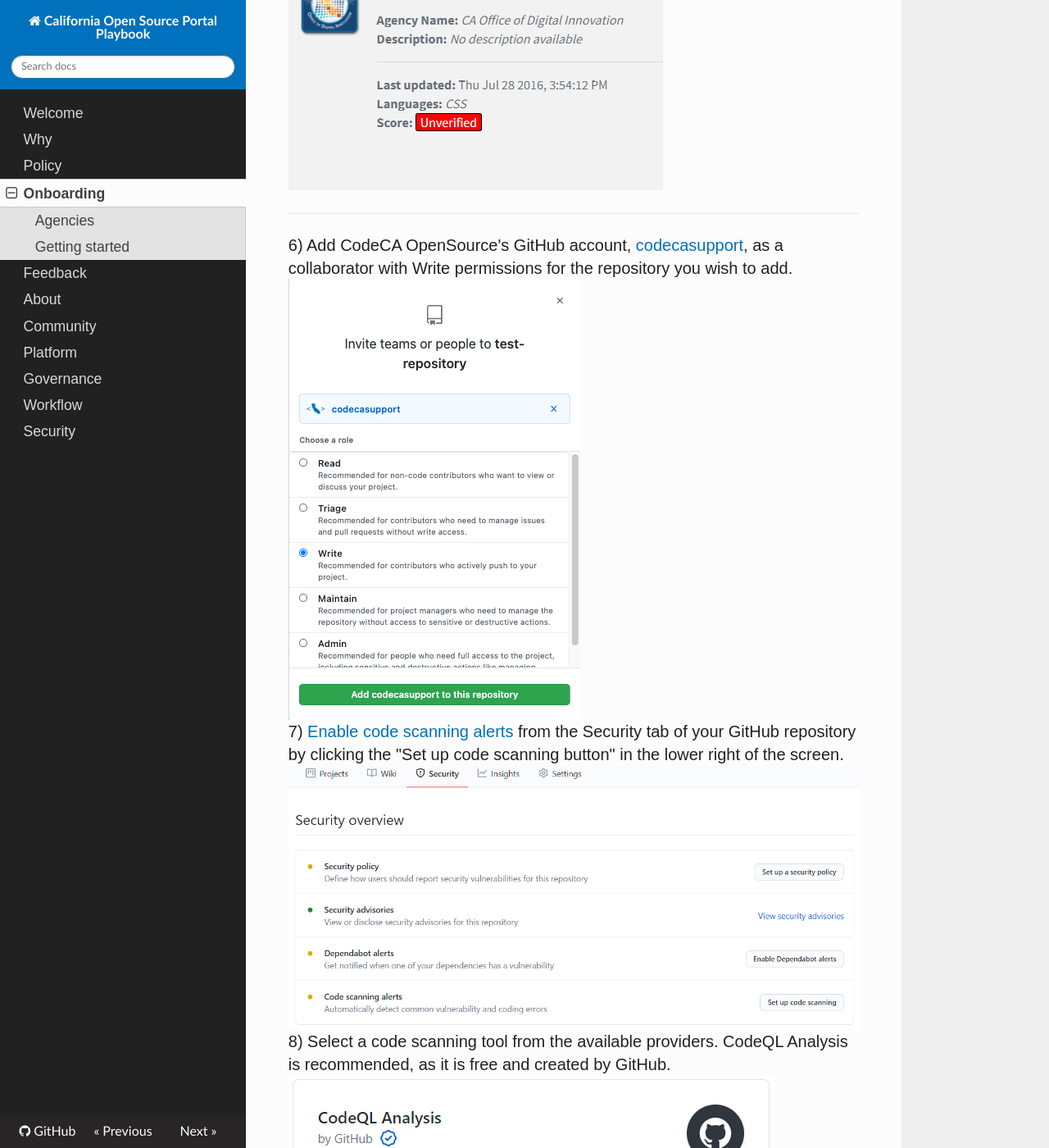
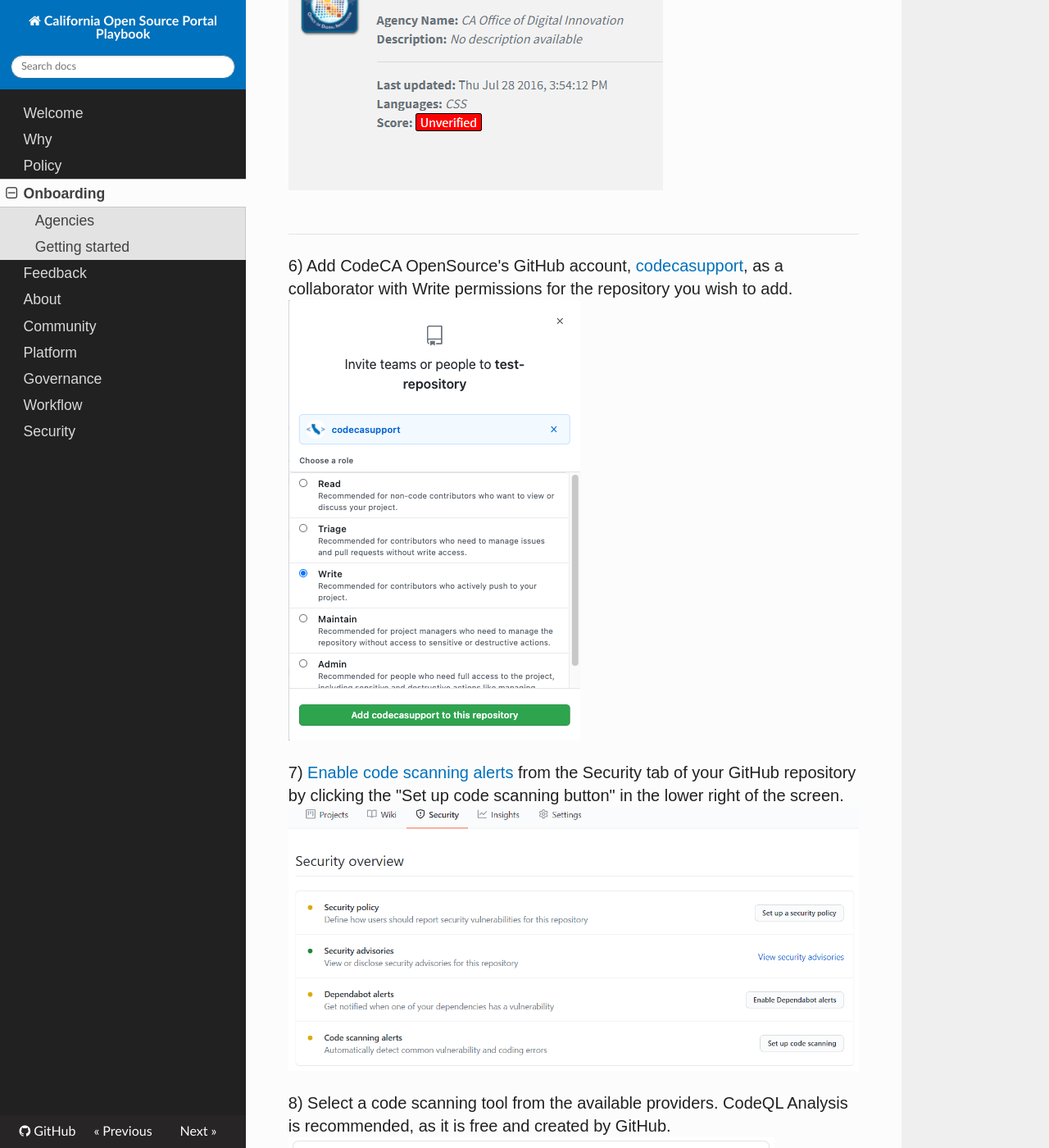
Before and after one commit to codecasupport/playbook, an MkDocs documentation site: the page built from docs/onboarding.md, in a window 1280 px wide and 1400 px high, scrolled down 1272 px. Shown: the whole window at 82% size. Built offline with MkDocs 1.6.1, drawn with Linux system fonts in a browser that asks for light colours; nearby versions of some CDN libraries; old or Windows-style settings are respelled for this version of MkDocs.

Commit message:
add margin-bottom to images

```diff
--- a/docs/css/extra.css
+++ b/docs/css/extra.css
@@ -1,6 +1,10 @@
 code {
   margin-bottom: 35px;
   margin-top: -25px;
+}
+
+img {
+  margin-bottom: 25px;
 }
 
 h1, h2, h3, h4, h5, h6, p, li, blockquote {
```
